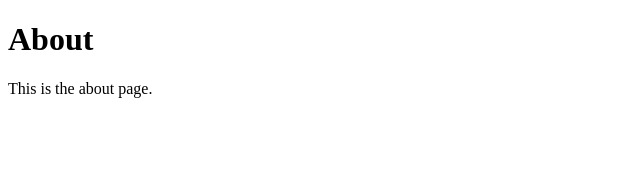
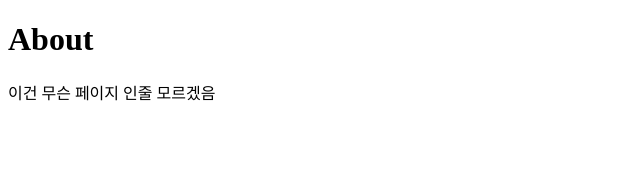
Before and after one commit to pflying1/react-prac, a React (Create React App) app in the folder my-app/: page /about in a window 1280 px wide. Shown: the top 170 px of the page, without its empty margins (0-640 px from the left). Built offline with nearby package versions, Linux system fonts and the light colour scheme.

Commit message:
home, about, notfound 만들어서 연습해보기

```diff
--- a/my-app/src/components/About.js
+++ b/my-app/src/components/About.js
@@ -4,7 +4,7 @@ const About = () => {
   return (
     <div>
       <h1>About</h1>
-      <p>This is the about page.</p>
+      <p>이건 무슨 페이지 인줄 모르겠음 </p>
     </div>
   );
 };
--- a/my-app/src/components/Home.js
+++ b/my-app/src/components/Home.js
@@ -4,7 +4,7 @@ const Home = () => {
   return (
     <div>
       <h1>Home</h1>
-      <p>Welcome to the home page!</p>
+      <p>여기가 홈이야!</p>
     </div>
   );
 };
--- a/my-app/src/components/NotFound.js
+++ b/my-app/src/components/NotFound.js
@@ -4,7 +4,7 @@ const NotFound = () => {
   return (
     <div>
       <h1>404 Not Found</h1>
-      <p>The page you're looking for does not exist.</p>
+      <p>존재 하지 않는 페이지 입니다.</p>
     </div>
   );
 };
```
